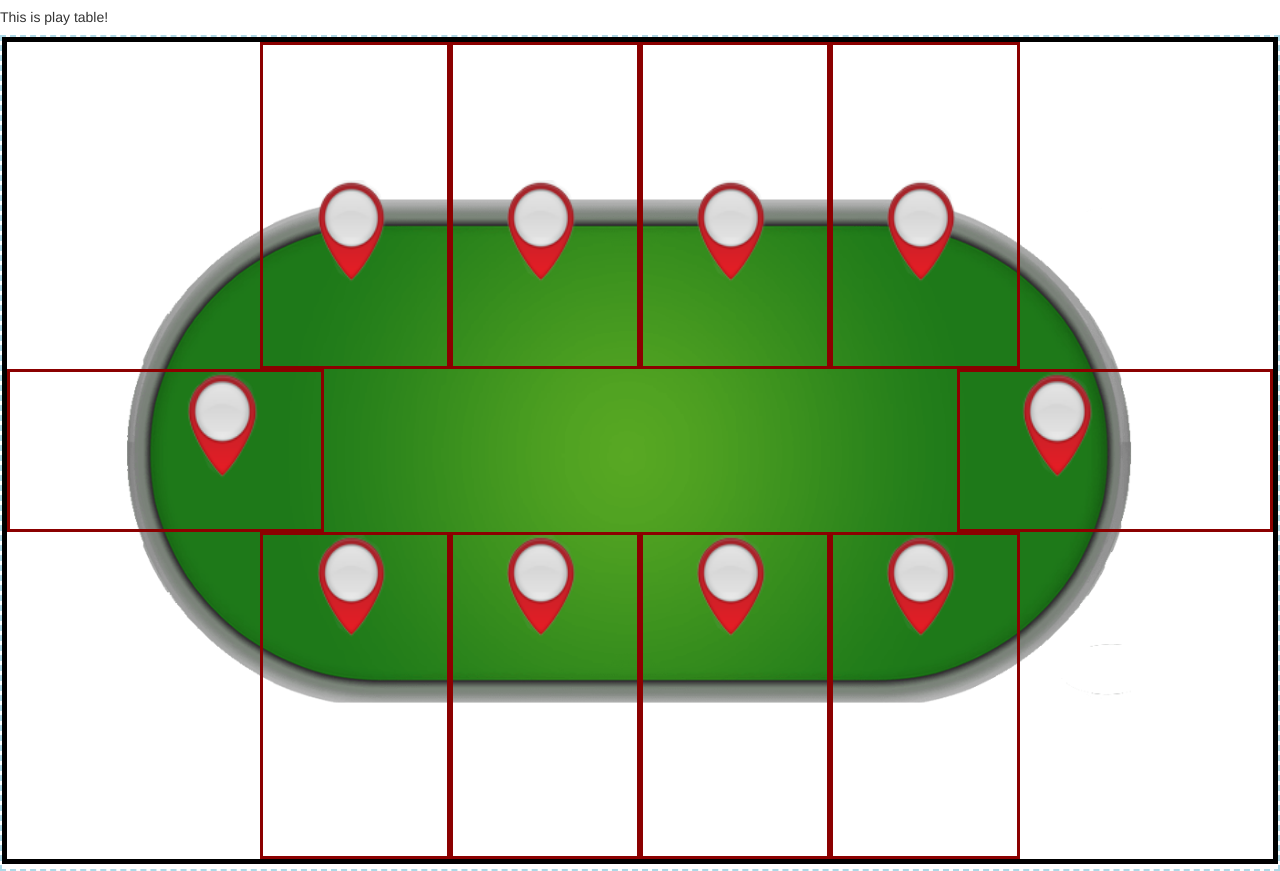
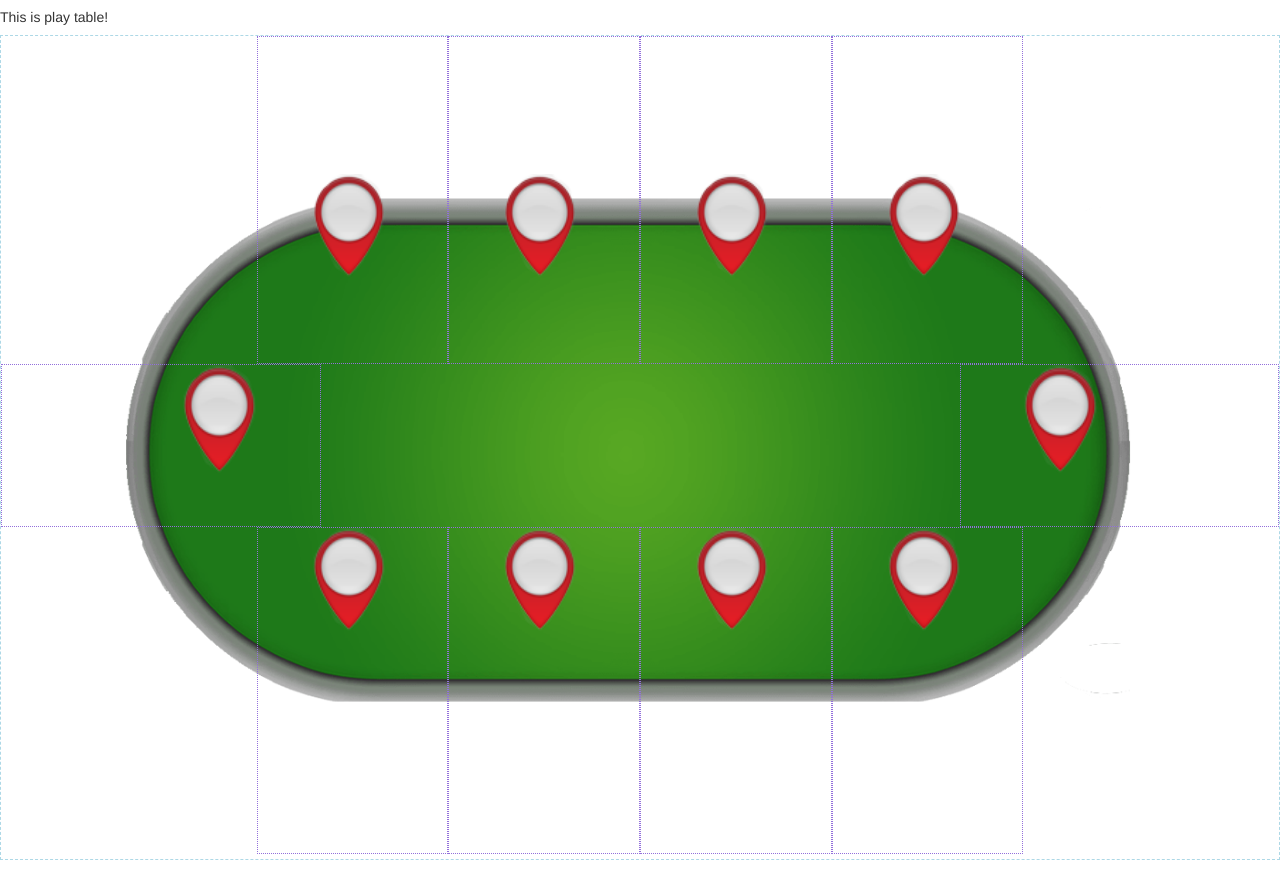
Before and after one commit to SG-Poul/poker-test-interface-Angular-4, an Angular app: page / in a window 1280 px wide. Built offline with nearby package versions, Linux system fonts and the light colour scheme.

Commit message:
remove visible borders

```diff
--- a/src/app/modules/play-table/play-table.component.css
+++ b/src/app/modules/play-table/play-table.component.css
@@ -3,7 +3,7 @@
   height: 100%;
   /*background-image: url(../../../assets/img/game_table.png);*/
   /*background-size: contain;*/
-  border: 2px dashed lightblue;
+  border: 1px dashed lightblue;
 }
 #table-img {
   position: absolute;
--- a/src/app/modules/play-table/players.component.css
+++ b/src/app/modules/play-table/players.component.css
@@ -5,7 +5,7 @@
   max-width: 1375px;
   max-height: 907px;
   height: 0;
-  border: 5px solid black;
+  /*border: 5px solid black;*/
   z-index: 1;
   padding-bottom: 64%;
 }
@@ -13,7 +13,7 @@
   position: absolute;
   width: 15%;
   height: 40%;
-  border: 3px solid darkred;
+  border: 1px dotted mediumpurple;
   z-index: 1;
 }
 #playerPanel, #appointeePanel {
@@ -23,7 +23,7 @@
   left: 24%;
   width: 50%;
   height: 0;
-  border: 2px double purple;
+  /*border: 2px double purple;*/
   z-index: 2;
   padding-bottom: 40%;
   max-width: 567px;
@@ -40,7 +40,7 @@
   width: 100%;
   height: 100%;
   z-index: 3;
-  border: 2px solid white;
+  /*border: 2px solid white;*/
 }
 
 /* BUTTONS AND PANELS */
```
